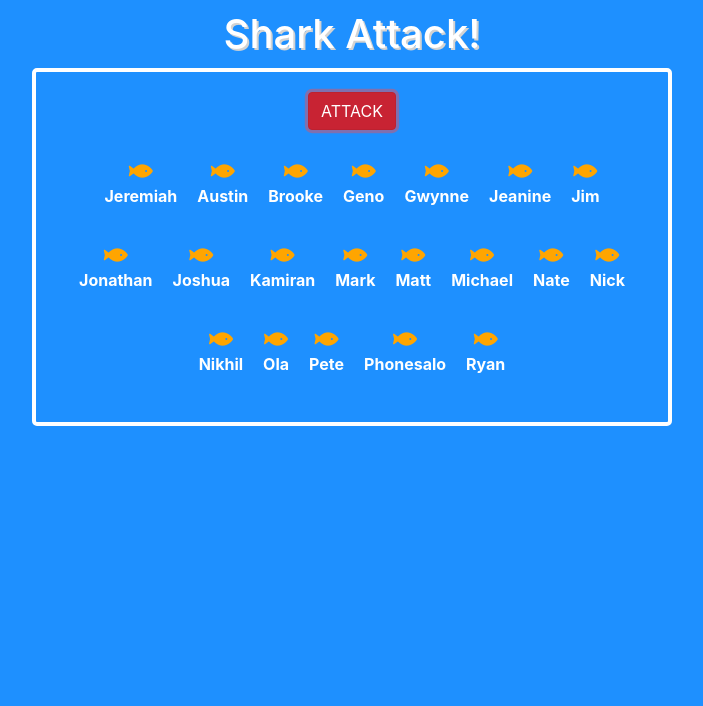
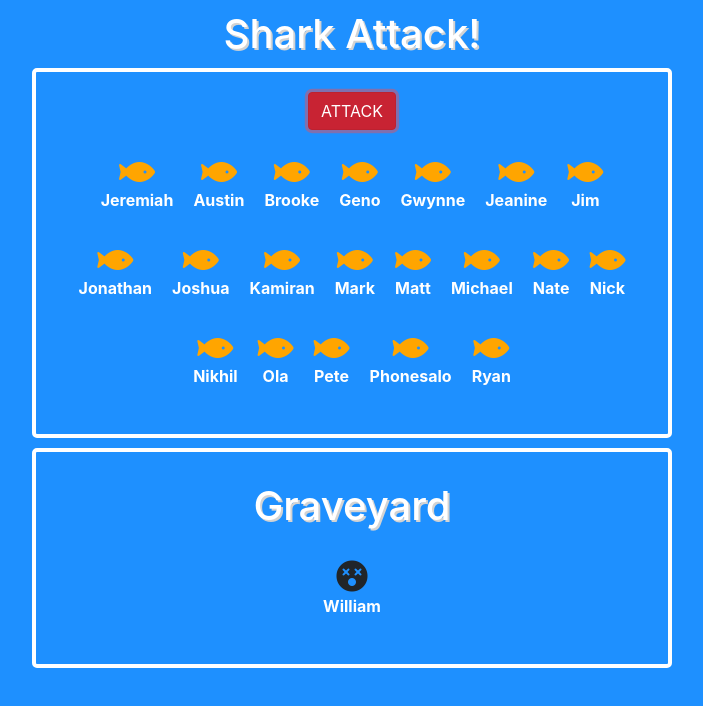
Before and after one commit to MLogan1998/shark-attack, a React (Create React App) app: page / in a window 1280 px wide. Both pictures are taken after a click on the button "ATTACK". Shown: the top 706 px of the page, without its empty margins (288-991 px from the left). Built offline with nearby package versions, Linux system fonts and the light colour scheme.

Commit message:
completed GraveYard and GraveStone components

```diff
--- a/src/App/App.js
+++ b/src/App/App.js
@@ -1,6 +1,8 @@
 import React from 'react';
 import studentData from '../helpers/data/studentData';
 import SharkTank from '../components/SharkTank/SharkTank';
+import GraveYard from '../components/Graveyard/Graveyard';
+
 import './App.scss';
 
 class App extends React.Component {
@@ -23,12 +25,13 @@ class App extends React.Component {
   };
 
   render() {
-    const { livingStudents } = this.state;
+    const { livingStudents, dearlyBeloved } = this.state;
 
     return (
       <div className="App">
         <h1>Shark Attack!</h1>
         <SharkTank livingStudents={livingStudents} followTheLight={this.followTheLight} />
+        <GraveYard dearlyBeloved={dearlyBeloved} />
       </div>
     );
   }
--- /dev/null
+++ b/src/components/GraveStone/GraveStone.js
@@ -0,0 +1,21 @@
+import React from 'react';
+import studentShape from '../../helpers/data/props/studentShape';
+
+class GraveStone extends React.Component {
+  static propTypes = {
+    gravestone: studentShape.studentShape,
+  }
+
+  render() {
+    const { gravestone } = this.props;
+
+    return (
+      <div className="deadman">
+      <i className="fas fa-dizzy fa-2x"></i>
+      <p>{gravestone.firstName}</p>
+      </div>
+    );
+  }
+}
+
+export default GraveStone;
--- a/src/components/Graveyard/Graveyard.js
+++ b/src/components/Graveyard/Graveyard.js
@@ -0,0 +1,28 @@
+import React from 'react';
+import PropTypes from 'prop-types';
+import studentShape from '../../helpers/data/props/studentShape';
+import GraveStone from '../GraveStone/GraveStone';
+
+class GraveYard extends React.Component {
+  static propTypes = {
+    dearlyBeloved: PropTypes.arrayOf(studentShape.studentShape),
+  }
+
+  render() {
+    const { dearlyBeloved } = this.props;
+    const graveStone = dearlyBeloved.map((gravestone) => (
+      <GraveStone key={gravestone.id} gravestone={gravestone} />
+    ));
+
+    return (
+      <div className="graveYard">
+        <h1>Graveyard</h1>
+      <div className="graveCont">
+        { graveStone }
+      </div>
+      </div>
+    );
+  }
+}
+
+export default GraveYard;
--- a/src/components/LivingStudent/LivingStudent.js
+++ b/src/components/LivingStudent/LivingStudent.js
@@ -1,5 +1,4 @@
 import React from 'react';
-// import PropTypes from 'prop-types';
 import studentShape from '../../helpers/data/props/studentShape';
 import './LivingStudent.scss';
 
@@ -13,7 +12,7 @@ class LivingStudent extends React.Component {
 
     return (
       <div className="fishie">
-      <i className="fas fa-fish fa-lg"></i>
+      <i className="fas fa-fish fa-lg fa-2x"></i>
       <p>{livingStudent.firstName}</p>
       </div>
     );
--- a/src/components/LivingStudent/LivingStudent.scss
+++ b/src/components/LivingStudent/LivingStudent.scss
@@ -1,4 +1,4 @@
-.fishie {
+.fishie, .deadman {
   margin: 10px;
   p {
     color:white;
--- a/src/components/SharkTank/SharkTank.scss
+++ b/src/components/SharkTank/SharkTank.scss
@@ -1,11 +1,11 @@
-.tank {
+.tank, .graveCont {
   display: flex;
   justify-content: center;
   margin-top: 20px;
   flex-wrap: wrap;
 }
 
-.cont {
+.cont, .graveYard {
   width: 50%;
   margin: 10px auto 0px auto;
   border: 4px solid white;
```
